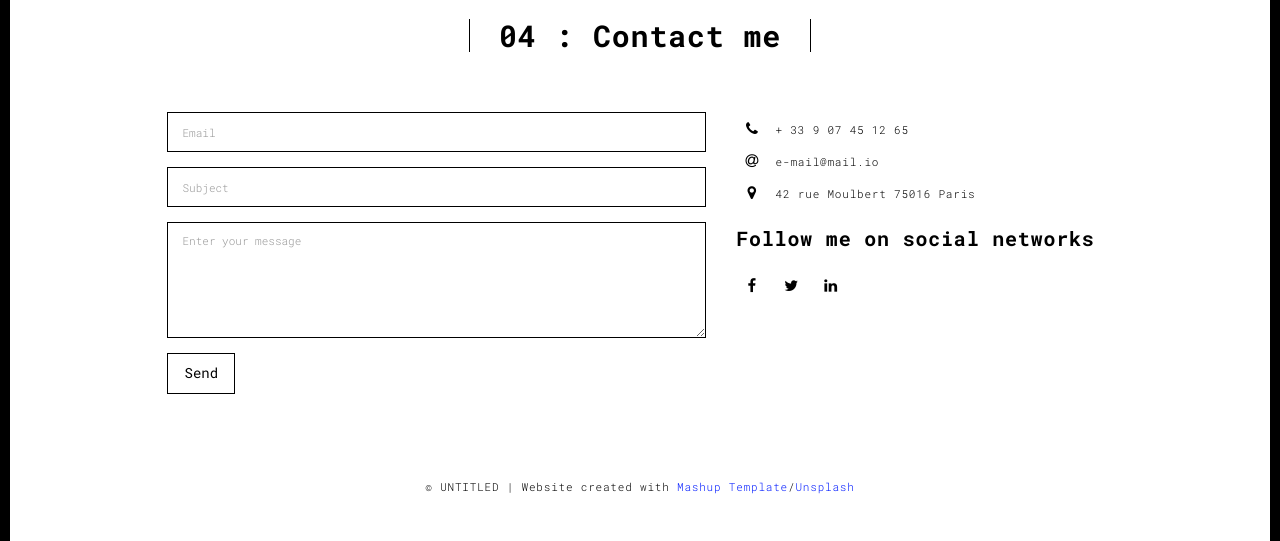
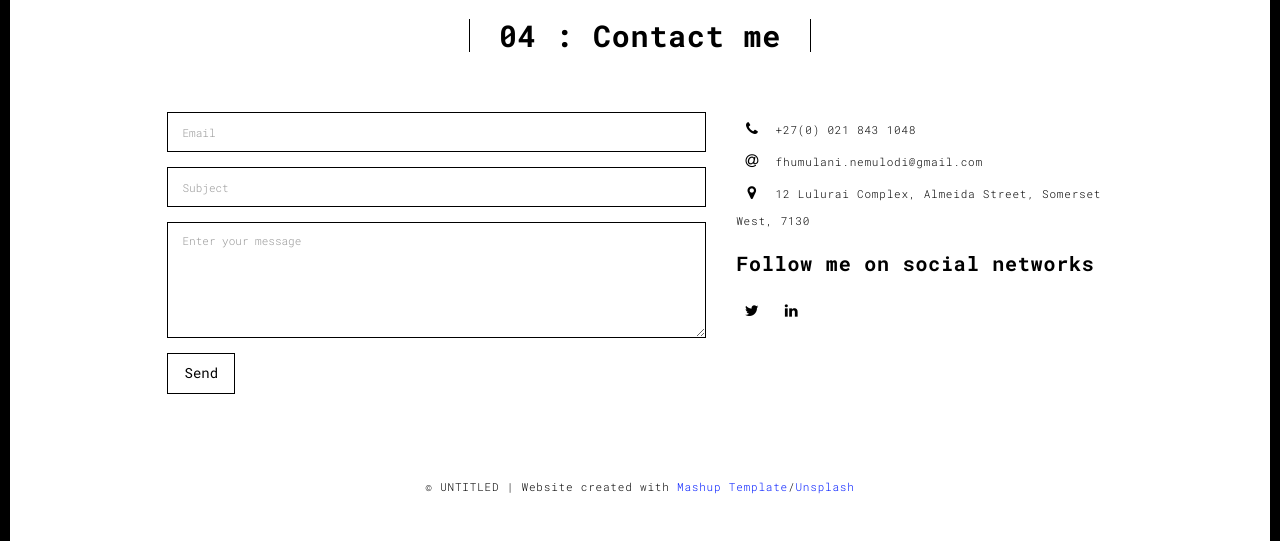
Before and after one commit to Fhumulani/fhumu_portfo, a Flask app: page /contact.html in a window 1280 px wide. Shown: the part 90-631 px from the top of the page. Run offline with Flask 2, Linux system fonts and the light colour scheme; some libraries are stand-ins or nearby versions.

Commit message:
contacts

```diff
--- a/templates/contact.html
+++ b/templates/contact.html
@@ -79,25 +79,22 @@
                           <span class="fa-icon">
                             <i class="fa fa-phone" aria-hidden="true"></i>
                           </span>
-                          + 33 9 07 45 12 65
+                          +27(0) 021 843 1048
                         </li>
                         <li>
                           <span class="fa-icon">
                             <i class="fa fa-at" aria-hidden="true"></i>
                           </span>
-                          e-mail@mail.io
+                          fhumulani.nemulodi@gmail.com
                         </li>
                         <li>
                           <span class="fa-icon">
                             <i class="fa fa fa-map-marker" aria-hidden="true"></i>
                           </span>
-                          42 rue Moulbert 75016 Paris
+                          12 Lulurai Complex, Almeida Street, Somerset West, 7130
                         </li>
                       </ul>
                       <h3>Follow me on social networks</h3>
-                      <a href="http://www.facebook.com" title="" class="fa-icon">
-                        <i class="fa fa-facebook"></i>
-                      </a>
                       <a href="http://www.twitter.com" title="" class="fa-icon">
                         <i class="fa fa-twitter"></i>
                       </a>
```
